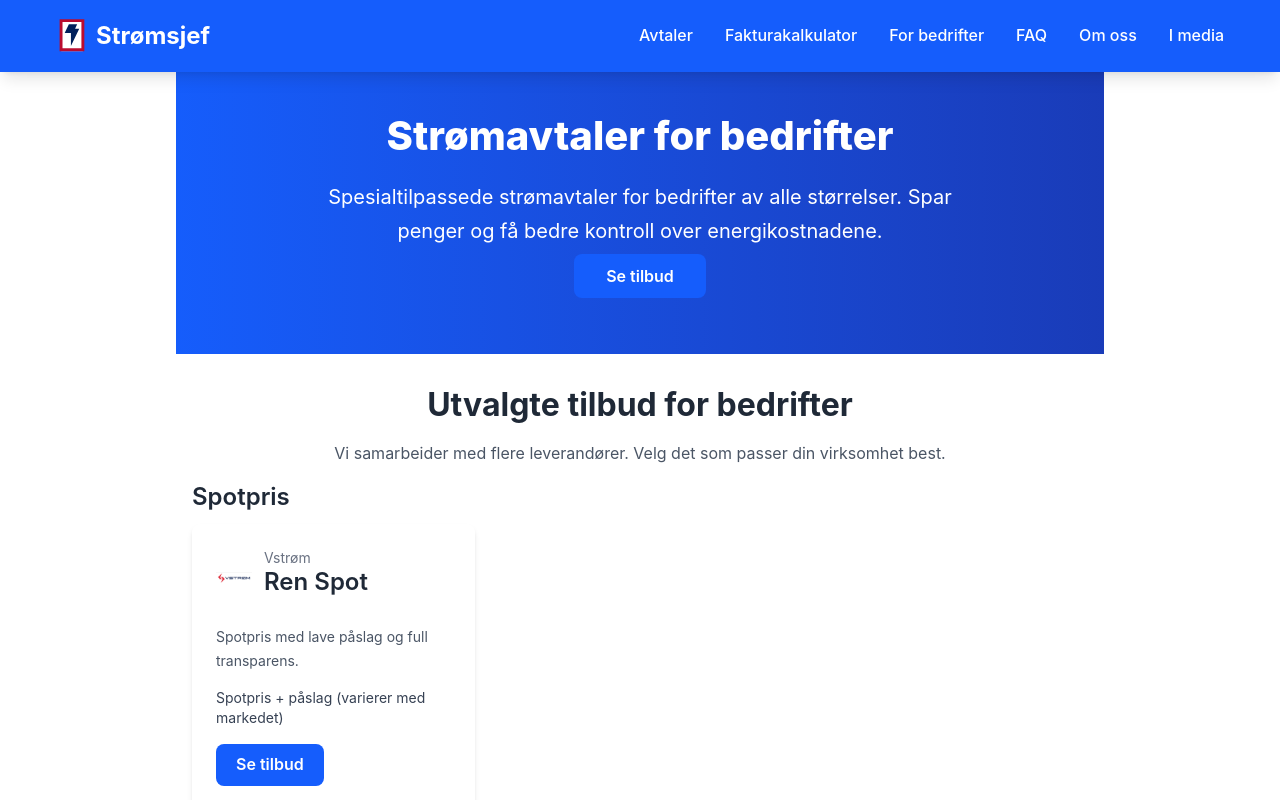
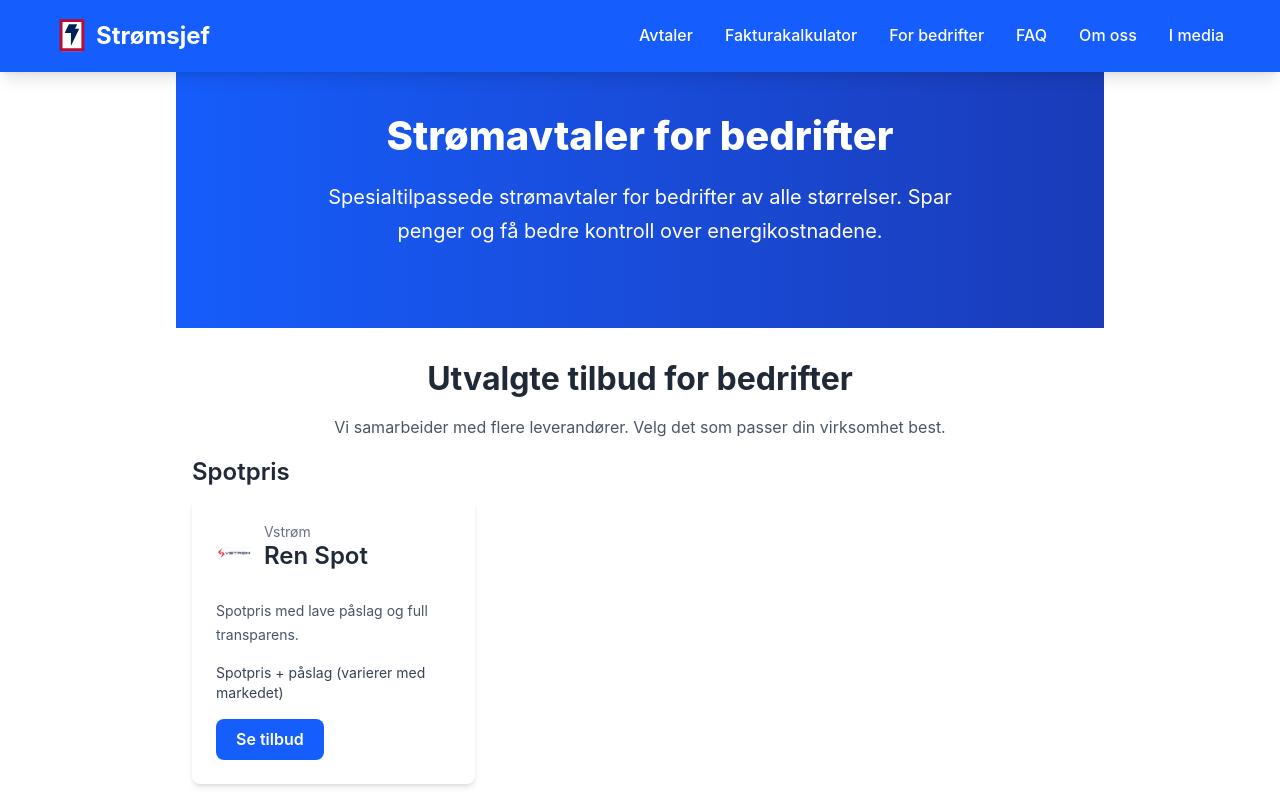
Before and after one commit to hazzler78/stromsjef, a Next.js app: page /bedrift in a window 1280 px wide. Shown: the top 800 px of the page. Built offline with nearby package versions, Linux system fonts and the light colour scheme; no server answers.

Commit message:
Bedrift: remove hero 'Se tilbud' button and unused import

```diff
--- a/src/app/bedrift/page.tsx
+++ b/src/app/bedrift/page.tsx
@@ -1,5 +1,4 @@
-import Link from 'next/link';
-import TrackedButton from '@/components/TrackedButton';
+
 import ContactForm from '@/components/ContactForm';
 import ProviderOffers from '@/components/ProviderOffers';
 import { providers } from '@/data/providers';
@@ -17,17 +16,6 @@ const BusinessPage = () => {
             Spesialtilpassede strømavtaler for bedrifter av alle størrelser.
             Spar penger og få bedre kontroll over energikostnadene.
           </p>
-          <TrackedButton
-            href="https://www.vstrom.no/renspot?utm_source=stromsjef&utm_medium=cpc&utm_campaign=renspot"
-            className="bg-blue-600 px-8 py-3 rounded-lg font-semibold hover:bg-blue-700 transition-colors focus:outline-none focus:ring-2 focus:ring-blue-300"
-            style={{ color: 'white' }}
-            target="_blank"
-            rel="noopener noreferrer"
-            aria-label="Se tilbud (åpnes i ny fane)"
-            buttonId="business-hero-se-tilbud"
-          >
-            Se tilbud
-          </TrackedButton>
         </div>
       </section>
 
```
